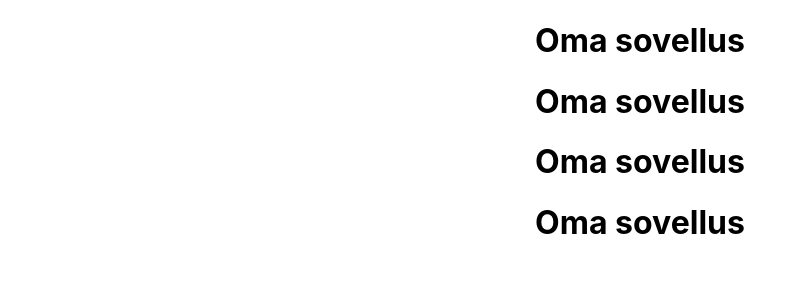
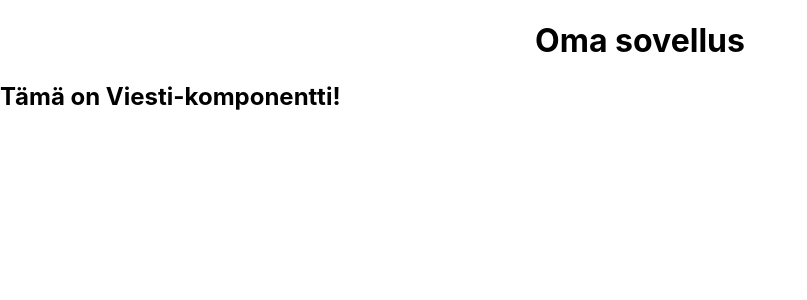
Before and after one commit to jani-jarvinen-itt/TurkuCodeBootcamp2020Kevat, a React (Create React App) app in the folder React/my-app/: page / in a window 1280 px wide. Shown: the top 300 px of the page, without its empty margins (0-807 px from the left). Built offline with nearby package versions, Linux system fonts and the light colour scheme.

Commit message:
Lisätty uusi React-komponentti: Viesti.

```diff
--- a/React/my-app/src/App.js
+++ b/React/my-app/src/App.js
@@ -1,5 +1,5 @@
 import React from 'react';
-import logo from './logo.svg';
+// import logo from './logo.svg';
 import './App.css';
 
 function App() {
--- /dev/null
+++ b/React/my-app/src/Viesti.js
@@ -0,0 +1,9 @@
+import React from 'react';
+
+class Viesti extends React.Component {
+    render() {
+        return <h2>Tämä on Viesti-komponentti!</h2>;
+    }
+}
+
+export default Viesti;
--- a/React/my-app/src/index.js
+++ b/React/my-app/src/index.js
@@ -3,13 +3,12 @@ import ReactDOM from 'react-dom';
 import './index.css';
 import App from './App';
 import * as serviceWorker from './serviceWorker';
+import Viesti from './Viesti';
 
 ReactDOM.render(
   <React.StrictMode>
     <App />
-    <App />
-    <App />
-    <App />
+    <Viesti />
   </React.StrictMode>,
   document.getElementById('root')
 );
```
